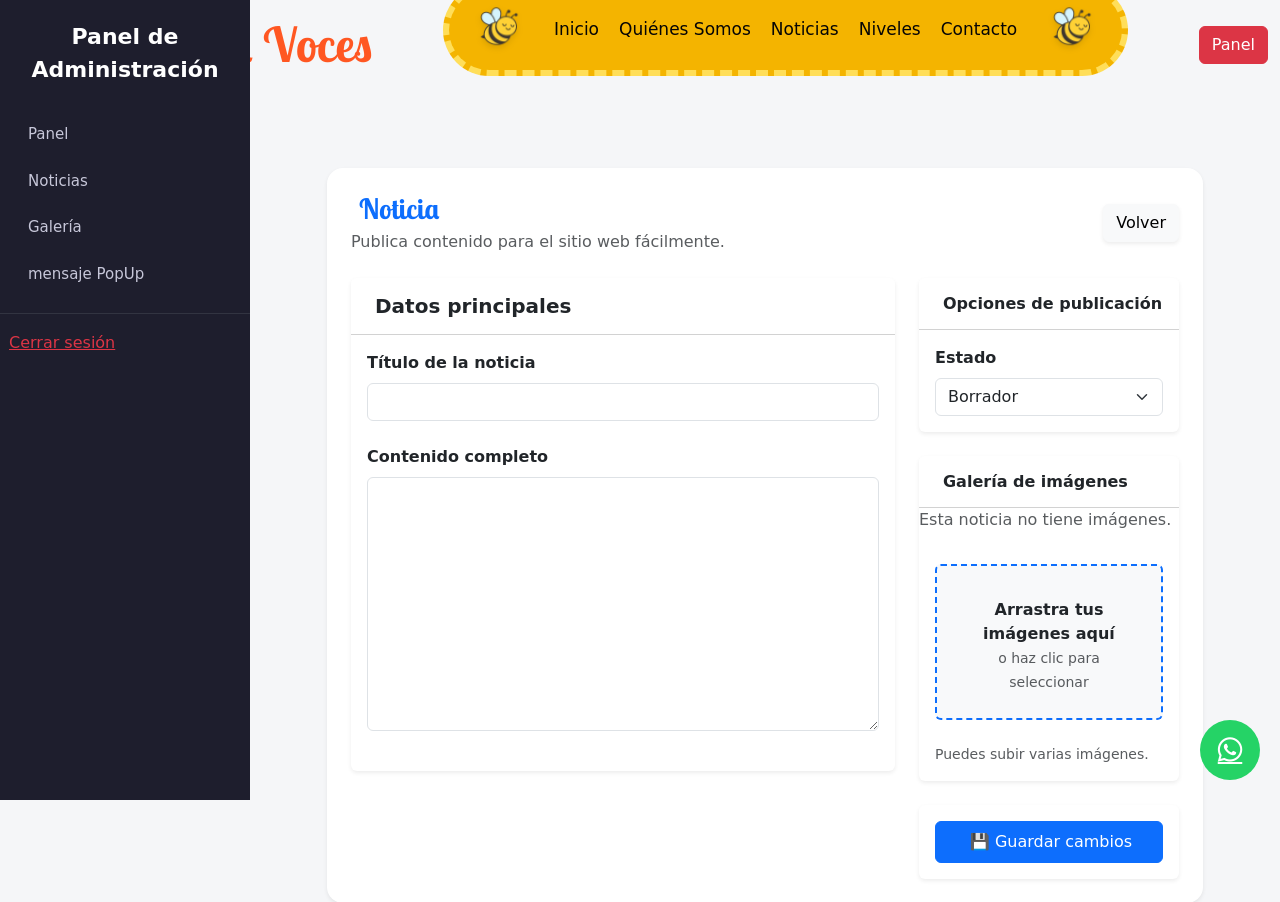
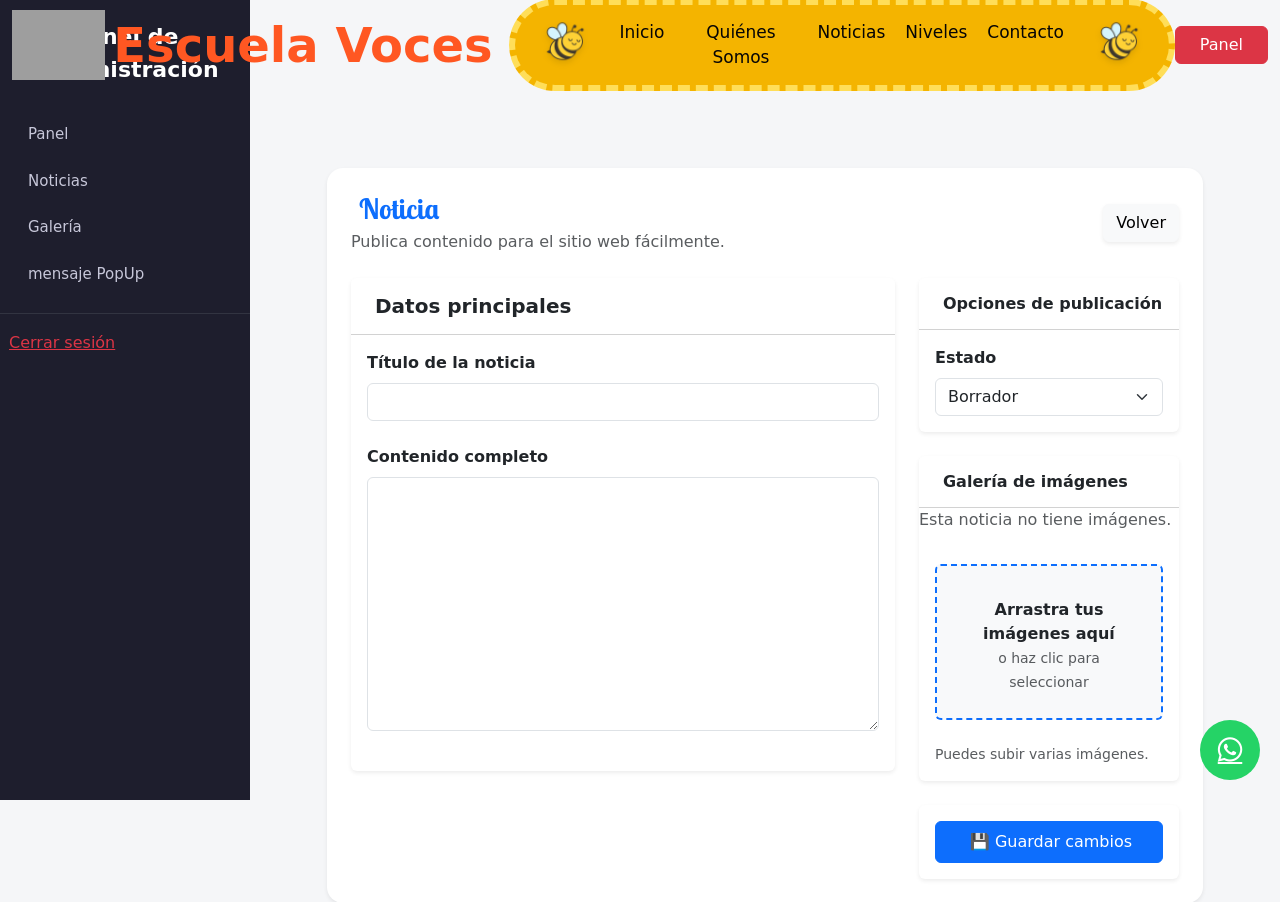
Before and after one commit to PabloCGomez/escuelavoces, a Django app: page /contenido/noticias/1bacba2c-0211-4f94-8eca-0d2a7df53cbd/editar/ in a window 1280 px wide. Shown: the top 902 px of the page. Run offline with Django 4.2, Linux system fonts and the light colour scheme; a user stored in the database is signed in; data comes from the database, SQL or seed files in the repository; grey boxes are pictures that could not be loaded.

Commit message:
Mejoras menú móvil y header

```diff
--- a/escuelavoces/settings.py
+++ b/escuelavoces/settings.py
@@ -23,8 +23,8 @@ BASE_DIR = Path(__file__).resolve().parent.parent
 SECRET_KEY = 'django-insecure-4e)0xk7yjk=$thee6exjxk(ed7db8lylgn^$xu$p&1dq+i=78d'
 
 # SECURITY WARNING: don't run with debug turned on in production!
-#DEBUG = True
-DEBUG = False
+DEBUG = True
+#DEBUG = False
 
 ALLOWED_HOSTS = ["54.205.18.12", "escuelavoces.cl",  "www.escuelavoces.cl", "localhost"]
 
--- a/static/css/style.css
+++ b/static/css/style.css
@@ -32,6 +32,11 @@
 body {
     background: var(--color2);
     font-family: "Comic Sans MS", "Poppins", sans-serif;
+}
+
+.header-voces {
+  position: relative;
+  z-index: 1000;   /* 🔥 más alto que todo el carrusel */
 }
 
 
@@ -74,6 +79,7 @@ h5, h6, .h5, .h6 {
     padding: 0;
 }
 
+
 .navbar {
     display: flex;
     align-items: center;
@@ -81,6 +87,7 @@ h5, h6, .h5, .h6 {
 }
 
 .navbar-toggler {
+    background-color:var(--color1);
     border-color: var(--color1claro);
 }
 
@@ -143,6 +150,44 @@ h5, h6, .h5, .h6 {
     color: #0051ff;
     transform: scale(1.1);
 }
+
+@media (max-width: 991px) {
+  .kiddy-banner {
+    flex-direction: column;
+    padding: 15px;
+    margin-top: 10px;
+  }
+
+  .kiddy-menu {
+    gap: 15px;
+  }
+}
+
+.kiddy-toggler {
+  background-color: var(--color1claro);      /* 🟡 amarillo */
+  border-radius: 12px;
+  padding: 8px 12px;
+  border: 2px solid var(--color1);
+}
+
+/* Ícono hamburguesa en blanco */
+.kiddy-toggler .navbar-toggler-icon {
+  filter: invert(1);
+}
+
+/* Hover */
+.kiddy-toggler:hover {
+  background-color: #ff9800;      /* 🟠 naranja */
+}
+
+/* Mobile */
+@media (max-width: 768px) {
+  .kiddy-toggler {
+    padding: 10px 14px;
+  }
+}
+
+
 
 /* =========================================================
    🐝 ABEJAS
@@ -381,9 +426,11 @@ h5, h6, .h5, .h6 {
   position: relative;
 }
 
+
 /* Overlay + texto */
 .carousel-overlay {
   position: absolute;
+  pointer-events: none;
   inset: 0;
   z-index: 2;               /* 👈 encima de la imagen */
   background: linear-gradient(
@@ -409,10 +456,12 @@ h5, h6, .h5, .h6 {
 }
 
 
+
 /* ---------  */
 .header-carousel {
   position: relative;
   overflow: hidden;
+  z-index: 1;
 }
 
 /* 🌊 Ondas */
--- a/templates/base.html
+++ b/templates/base.html
@@ -42,31 +42,32 @@
 </script>
 
 
-
 <header class="header-voces">
-  <!-- NAV -->
   <nav class="navbar navbar-expand-lg kiddy-nav">
-    <div class="container-fluid d-flex align-items-center">
+    <div class="container-fluid align-items-center">
 
       <!-- LOGO -->
-      <a class="navbar-brand d-flex align-items-center me-2" href="/">
+      <a class="navbar-brand d-flex align-items-center gap-2" href="/">
         <img src="{% static 'img/castillo2.png' %}" class="logo-img">
+        <span class="evoces-title">Escuela Voces</span>
       </a>
 
-      <h1 class="m-0  evoces-title ">Escuela Voces</h1>
-
-      <!-- Botón móvil -->
-      <button class="navbar-toggler" type="button" data-bs-toggle="collapse" data-bs-target="#kiddyMenu">
+      <!-- BOTÓN HAMBURGUESA -->
+      <button class="navbar-toggler" type="button"
+              data-bs-toggle="collapse"
+              data-bs-target="#kiddyMenu">
         <span class="navbar-toggler-icon"></span>
       </button>
 
-      <!-- MENÚ -->
-      <div class="collapse navbar-collapse justify-content-center">
-    <div class="kiddy-banner">
+      <!-- COLLAPSE -->
+      <div class="collapse navbar-collapse" id="kiddyMenu">
 
-          <img src="{% static 'img/abejita.png' %}" class="bee bee-left">
+        <!-- MENÚ CENTRADO -->
+        <div class="mx-auto kiddy-banner my-3 my-lg-0">
 
-          <ul class="kiddy-menu">
+          <img src="{% static 'img/abejita.png' %}" class="bee bee-left d-none d-lg-block">
+
+          <ul class="kiddy-menu flex-column flex-lg-row text-center">
             <li><a href="/" class="menu-item">Inicio</a></li>
             <li><a href="{% url 'quienes_somos' %}" class="menu-item">Quiénes Somos</a></li>
             <li><a href="{% url 'noticias_lista_public' %}" class="menu-item">Noticias</a></li>
@@ -74,23 +75,28 @@
             <li><a href="{% url 'contacto' %}" class="menu-item">Contacto</a></li>
           </ul>
 
-          <img src="{% static 'img/abejita.png' %}" class="bee bee-right">
+          <img src="{% static 'img/abejita.png' %}" class="bee bee-right d-none d-lg-block">
 
         </div>
+
+        <!-- BOTÓN LOGIN (VISIBLE EN MOBILE) -->
+        <div class="text-center mt-3 mt-lg-0 ms-lg-auto">
+          {% if not request.user.is_authenticated %}
+            <a href="/usuario/login/" class="btn btn-warning px-4">
+              Ingresar
+            </a>
+          {% else %}
+            <a href="/usuario/dashboard/" class="btn btn-danger px-4">
+              Panel
+            </a>
+          {% endif %}
+        </div>
+
       </div>
-
-      <!-- BOTÓN LOGIN -->
-      <div class="ms-auto">
-        {% if not request.user.is_authenticated %}
-          <a href="/usuario/login/" class="btn btn-warning">Ingresar</a>
-        {% else %}
-          <a href="/usuario/dashboard/" class="btn btn-danger">Panel</a>
-        {% endif %}
-      </div>
-
     </div>
   </nav>
 </header>
+
 
 <body>
 
```
